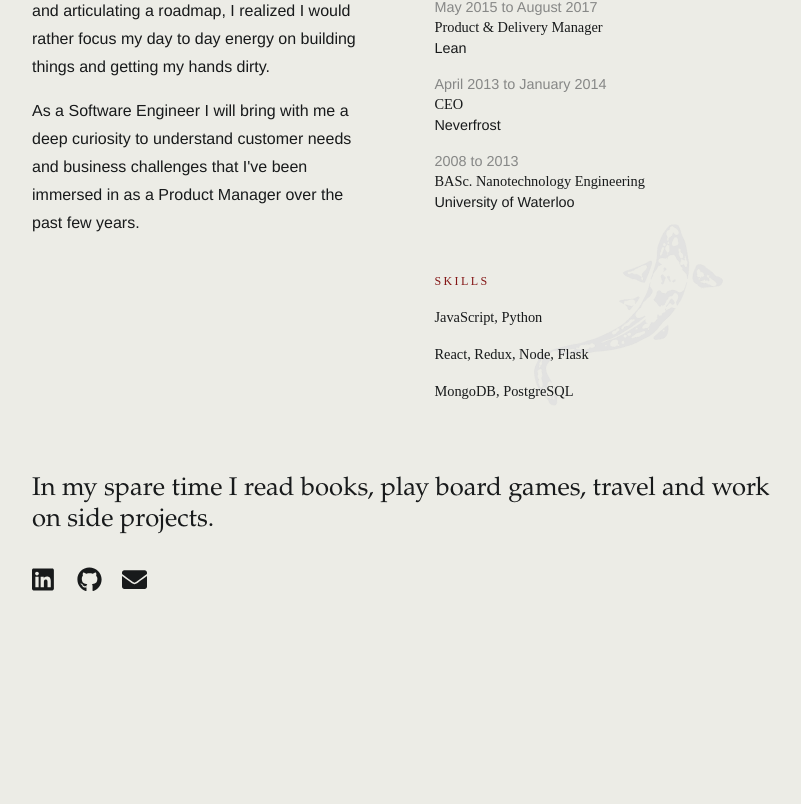
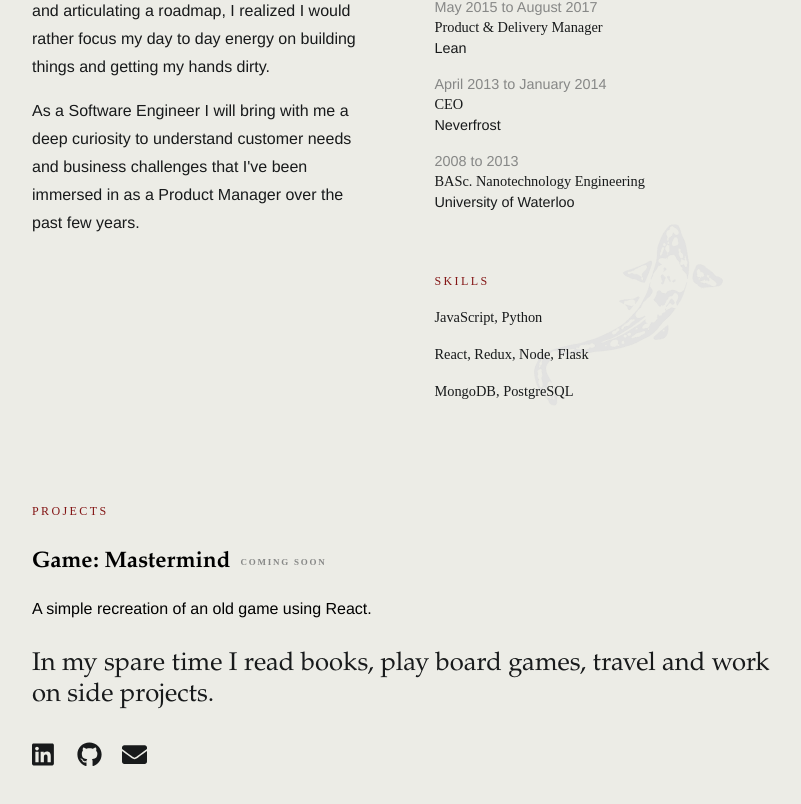
Before and after one commit to xprmnts/blog-v1, a React (Create React App) app: page / in a window 1280 px wide. Shown: the part 496-1300 px from the top of the page, without its empty margins (228-1029 px from the left). Before the commit the page ends 1181 px from the top, so only its background shows below. Built offline with nearby package versions, Linux system fonts and the light colour scheme.

Commit message:
added project section

```diff
--- a/src/components/App.js
+++ b/src/components/App.js
@@ -3,6 +3,7 @@ import Header from './Header';
 import Summary from './Summary';
 import Resume from './Resume';
 import Footer from './Footer';
+import Projects from './Projects';
 import '../css/main.css';
 
 const App = () => {
@@ -17,6 +18,11 @@ const App = () => {
                     </div>
                 </div>
             </div>
+            <div className='container'>
+                <div className='small'>
+                    <Projects />
+                </div>
+            </div>
             <Footer />
         </div>
     );
--- /dev/null
+++ b/src/components/Projects.js
@@ -0,0 +1,19 @@
+import React from 'react';
+
+const Projects = () => {
+    return (
+        <div>
+            <div className='label'>Projects</div>
+            <div className='left'>
+                <a href='/'>
+                    <h4>
+                        <div className='coming-soon'>Game: Mastermind</div>
+                    </h4>
+                    <p>A simple recreation of an old game using React.</p>
+                </a>
+            </div>
+        </div>
+    );
+};
+
+export default Projects;
--- a/src/css/main.css
+++ b/src/css/main.css
@@ -55,6 +55,16 @@ p {
     line-height: 1.75em;
 }
 
+a {
+    -webkit-transition: all 0.2s;
+    transition: all 0.2s;
+    color: #000;
+    text-decoration: none;
+}
+a:hover {
+    color: #134db6;
+}
+
 .label {
     color: #831515;
     font-size: 0.75em;
@@ -69,6 +79,17 @@ a:hover,
 h3 a:hover,
 h4 a:hover {
     color: #831515;
+}
+
+.coming-soon::after {
+    content: 'COMING SOON';
+    text-transform: uppercase;
+    font-size: 0.4em;
+    font-family: 'Avenir-Medium';
+    letter-spacing: 0.2em;
+    margin-left: 10px;
+    vertical-align: middle;
+    color: rgba(34, 36, 39, 0.5);
 }
 
 ul {
```
Also changed, not shown: 1 other file (tests, documents, lock files or other folders).
